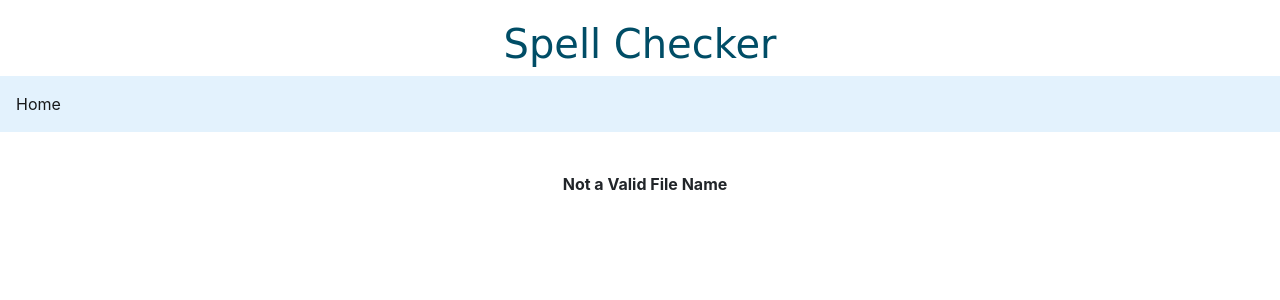
After one commit to soumyasomasundaran/spellchecker, a Flask app: template templates/error.html in a window 1280 px wide. The commit adds this page. Shown: the top 300 px of the page. Run offline with Flask 2, Linux system fonts and the light colour scheme; the template is opened without the code that fills it, so the values that code supplies are empty; some libraries are stand-ins or nearby versions.

Commit message:
Added  error.html

```diff
--- a/main.py
+++ b/main.py
@@ -3,14 +3,16 @@ from flask import Flask, render_template, request
 app=Flask(__name__)
 @app.route('/')
 def index():
-    return render_template('index.html', )
+    return render_template('index.html')
 
 @app.route('/report.html')
 def report():
     filename= request.args.get('filename')
-    (total, j, k, l)= spellchecking(filename)
+    result= spellchecking(filename)
+    if result==False:
+        return render_template('error.html')
 
-    return(render_template('report.html',total=total,j=j,k=k,l=l))
+    return render_template('report.html', total=result[0], j=result[1], k=result[2], l=result[3])
 
 
 if __name__ == '__main__':
--- /dev/null
+++ b/static/css/style.css
@@ -0,0 +1,22 @@
+
+
+h1{
+font-family: 'Comic Neue', cursive;
+color:#004d66;
+text-align:center;
+}
+body{
+background-color:white;
+margin-top:20px;
+}
+
+#form-container{
+margin-top:40px;
+margin-left:10px;
+text-align:center;
+}
+#error,#report{
+margin-top:40px;
+margin-left:10px;
+text-align:center;
+}
--- a/templates/base.html
+++ b/templates/base.html
@@ -7,10 +7,19 @@
     <script src="https://code.jquery.com/jquery-3.3.1.slim.min.js" integrity="sha384-q8i/X+965DzO0rT7abK41JStQIAqVgRVzpbzo5smXKp4YfRvH+8abtTE1Pi6jizo" crossorigin="anonymous"></script>
 <script src="https://cdnjs.cloudflare.com/ajax/libs/popper.js/1.14.7/umd/popper.min.js" integrity="sha384-UO2eT0CpHqdSJQ6hJty5KVphtPhzWj9WO1clHTMGa3JDZwrnQq4sF86dIHNDz0W1" crossorigin="anonymous"></script>
 <script src="https://stackpath.bootstrapcdn.com/bootstrap/4.3.1/js/bootstrap.min.js" integrity="sha384-JjSmVgyd0p3pXB1rRibZUAYoIIy6OrQ6VrjIEaFf/nJGzIxFDsf4x0xIM+B07jRM" crossorigin="anonymous"></script>
+        <link rel="stylesheet" href="{{ url_for('static',filename='css/style.css') }}">
+
 </head>
 <body>
-<nav class="navbar navbar-light bg-light">
-  <span class="navbar-brand mb-0 h1">Welcome to Spell Checker</span>
+  <h1 id="heading">Spell Checker</h1>
+
+<nav class="navbar navbar-light" style="background-color: #e3f2fd;">
+    <ul class="navbar-nav">
+      <li class="nav-item active">
+        <a class="nav-link" href="{{url_for('index')}}">Home<span class="sr-only">(current)</span></a>
+      </li></ul>
+
+
 </nav>
 {%block content%}
 
--- /dev/null
+++ b/templates/error.html
@@ -0,0 +1,7 @@
+<!DOCTYPE html>
+{% extends 'base.html' %}
+{% block content %}
+
+<p id="error"><b>Not a Valid File Name</b></p>
+
+{% endblock %}
--- a/templates/index.html
+++ b/templates/index.html
@@ -1,10 +1,11 @@
 {% extends "base.html"%}
 {% block content %}
-<h1>Please Enter the name of the file that need to be spellchecked.</h1>
+<div id="form-container">
+<h3>Please Enter the name of the file that need to be spellchecked.</h3>
 <form action="{{url_for('report')}}">
     <label for="fname" >Enter the file name</label>
     <input id="fname" type="text" name="filename" >
     <input id="submit" type="submit">
 </form>
-
+</div>
     {% endblock %}
--- a/templates/report.html
+++ b/templates/report.html
@@ -1,11 +1,12 @@
 {% extends "base.html"%}
 {% block content %}
+<div id="report">
 <b>You have made {{total}} Spelling mistakes</b>
 <br>
   {%for i in range(j|length)%}
-       {{j[i]}}, in line, {{k[i]}}, in position, {{l[i]}}
+    {{j[i]}}, in line, {{k[i]}}, in position, {{l[i]}}
         <br>
-
     {% endfor %}
+</div>
 
 {%endblock%}
```
Also changed, not shown: spellcheckfile.py (+22 -18 lines), __init__.py (added).
